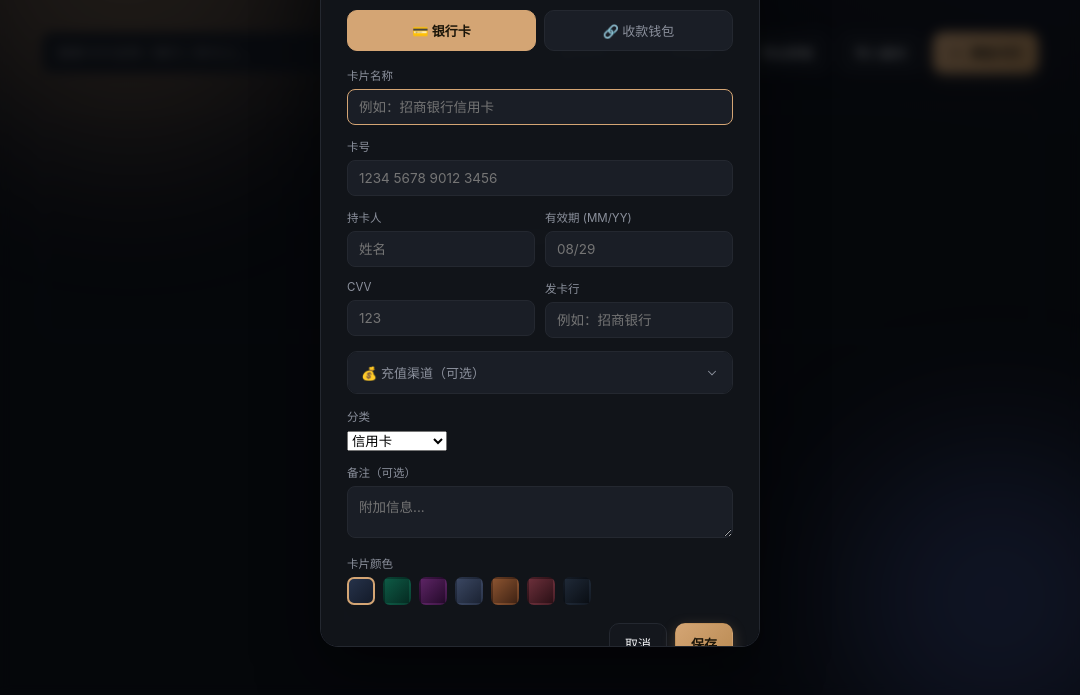
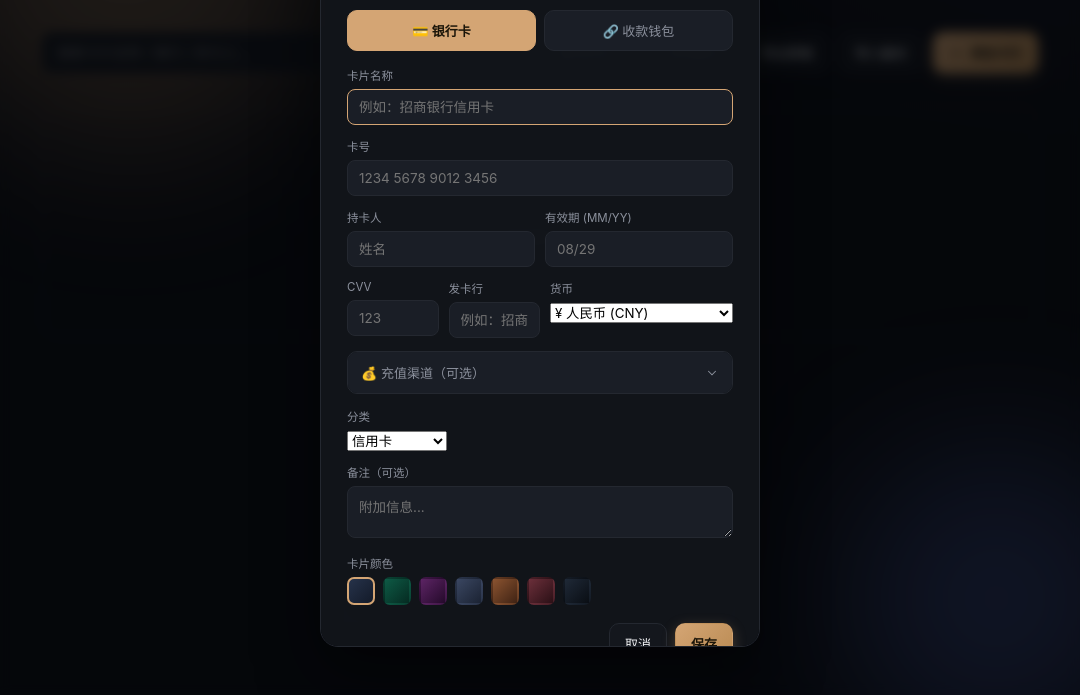
Before and after one commit to 8402840-debug/best-net, an Electron app: page card-vault.html in a window 1080 px wide. Both pictures are taken after a click on the button "添加卡片". Shown: the part 105-800 px from the top of the page. Drawn offline with Linux system fonts and the light colour scheme.

Commit message:
新增货币选择器，支持约40种主流国家货币，余额显示按卡片货币显示对应符号

```diff
--- a/card-vault.html
+++ b/card-vault.html
@@ -410,6 +410,7 @@
     <div class="field-row">
       <div class="field"><label>CVV</label><input id="f_cvv" placeholder="123" maxlength="4" inputmode="numeric"></div>
       <div class="field"><label>发卡行</label><input id="f_bank" placeholder="例如：招商银行"></div>
+    <div class="field"><label>货币</label><select id="f_currency"></select></div>
     </div>
     <div class="topup-section">
       <div class="topup-toggle" id="topupToggle">
@@ -2837,6 +2838,31 @@ const DATA_KEY = 'cardVaultData_v2';
 const CAT_KEY = 'cardVaultCategories_v2';
 const THEME_KEY = 'cardVaultTheme';
 const DEFAULT_CATEGORIES = ['信用卡','储蓄卡','虚拟卡','其他'];
+const CURRENCIES = [
+  {code:'CNY',symbol:'¥',name:'人民币'},{code:'USD',symbol:'$',name:'美元'},{code:'EUR',symbol:'€',name:'欧元'},
+  {code:'GBP',symbol:'£',name:'英镑'},{code:'JPY',symbol:'¥',name:'日元'},{code:'KRW',symbol:'₩',name:'韩元'},
+  {code:'HKD',symbol:'HK$',name:'港币'},{code:'TWD',symbol:'NT$',name:'新台币'},{code:'SGD',symbol:'S$',name:'新加坡元'},
+  {code:'AUD',symbol:'A$',name:'澳元'},{code:'CAD',symbol:'C$',name:'加元'},{code:'CHF',symbol:'CHF',name:'瑞士法郎'},
+  {code:'THB',symbol:'฿',name:'泰铢'},{code:'MYR',symbol:'RM',name:'马来西亚林吉特'},{code:'IDR',symbol:'Rp',name:'印尼盾'},
+  {code:'PHP',symbol:'₱',name:'菲律宾比索'},{code:'VND',symbol:'₫',name:'越南盾'},{code:'INR',symbol:'₹',name:'印度卢比'},
+  {code:'RUB',symbol:'₽',name:'俄罗斯卢布'},{code:'BRL',symbol:'R$',name:'巴西雷亚尔'},{code:'MXN',symbol:'MX$',name:'墨西哥比索'},
+  {code:'ZAR',symbol:'R',name:'南非兰特'},{code:'TRY',symbol:'₺',name:'土耳其里拉'},{code:'AED',symbol:'د.إ',name:'阿联酋迪拉姆'},
+  {code:'SAR',symbol:'﷼',name:'沙特里亚尔'},{code:'NZD',symbol:'NZ$',name:'新西兰元'},{code:'SEK',symbol:'kr',name:'瑞典克朗'},
+  {code:'NOK',symbol:'kr',name:'挪威克朗'},{code:'DKK',symbol:'kr',name:'丹麦克朗'},{code:'PLN',symbol:'zł',name:'波兰兹罗提'},
+  {code:'ILS',symbol:'₪',name:'以色列新谢克尔'},{code:'EGP',symbol:'E£',name:'埃及镑'},{code:'PKR',symbol:'₨',name:'巴基斯坦卢比'},
+  {code:'BDT',symbol:'৳',name:'孟加拉塔卡'},{code:'NGN',symbol:'₦',name:'尼日利亚奈拉'},{code:'ARS',symbol:'AR$',name:'阿根廷比索'},
+  {code:'CZK',symbol:'Kč',name:'捷克克朗'},{code:'HUF',symbol:'Ft',name:'匈牙利福林'},{code:'UAH',symbol:'₴',name:'乌克兰格里夫纳'},
+  {code:'USDT',symbol:'₮',name:'USDT'}
+];
+function currencySymbol(code){
+  const c = CURRENCIES.find(x=>x.code===code);
+  return c ? c.symbol : (code || '¥');
+}
+function populateCurrencySelect(){
+  const sel = document.getElementById('f_currency');
+  if(sel.options.length) return; // 只需填充一次
+  sel.innerHTML = CURRENCIES.map(c=>`<option value="${c.code}">${c.symbol} ${c.name} (${c.code})</option>`).join('');
+}
 
 let cards = [];
 let categories = [];
@@ -3102,7 +3128,7 @@ function renderGrid(){
         <div class="card-holder">${escapeHtml(c.holder||'')}</div>
         <div class="card-expiry ${exp==='expired'?'exp-expired':exp==='soon'?'exp-soon':''}">${exp==='expired'?'已过期 · ':exp==='soon'?'⚠ ':''}${escapeHtml(c.expiry||'')}</div>
       </div>
-      ${(c.transactions&&c.transactions.length) ? `<div style="position:absolute; top:44px; right:20px; font-family:var(--font-mono); font-size:11px; color:rgba(255,255,255,.6);">¥${getBalance(c).toFixed(2)}</div>` : ''}
+      ${(c.transactions&&c.transactions.length) ? `<div style="position:absolute; top:44px; right:20px; font-family:var(--font-mono); font-size:11px; color:rgba(255,255,255,.6);">${currencySymbol(c.currency)}${getBalance(c).toFixed(2)}</div>` : ''}
     </div>`;
   }).join('');
 
@@ -3289,7 +3315,7 @@ function renderBalanceSection(c){
     <div class="balance-box">
       <div>
         <div style="font-size:11px;color:var(--text-dim);text-transform:uppercase;letter-spacing:.4px;margin-bottom:4px;">当前余额</div>
-        <div class="amt ${balance<0?'neg':''}">¥${balance.toFixed(2)}</div>
+        <div class="amt ${balance<0?'neg':''}">${currencySymbol(c.currency)}${balance.toFixed(2)}</div>
       </div>
       <div class="balance-actions">
         <button class="plus" data-tx-add="plus" title="充值">＋</button>
@@ -3362,6 +3388,8 @@ function openAddForm(){
   document.getElementById('editId').value = '';
   ['f_label','f_number','f_holder','f_expiry','f_cvv','f_bank','f_note','w_label','w_address','f_topup_address','f_topup_bankid'].forEach(id=> document.getElementById(id).value='');
   document.getElementById('f_topup_network').value = '';
+  populateCurrencySelect();
+  document.getElementById('f_currency').value = 'CNY';
   document.getElementById('topupBody').style.display = 'none';
   document.getElementById('topupToggle').classList.remove('open');
   document.getElementById('numberWarn').classList.remove('show');
@@ -3393,6 +3421,8 @@ function openEditForm(id){
   document.getElementById('f_topup_network').value = c.topupNetwork || '';
   document.getElementById('f_topup_address').value = c.topupAddress || '';
   document.getElementById('f_topup_bankid').value = c.topupBankId || '';
+  populateCurrencySelect();
+  document.getElementById('f_currency').value = c.currency || 'CNY';
   const hasTopup = !!(c.topupNetwork || c.topupAddress || c.topupBankId);
   document.getElementById('topupBody').style.display = hasTopup ? 'block' : 'none';
   document.getElementById('topupToggle').classList.toggle('open', hasTopup);
@@ -3461,6 +3491,7 @@ document.getElementById('saveBtn').addEventListener('click', async ()=>{
       expiry: document.getElementById('f_expiry').value.trim(),
       cvv: document.getElementById('f_cvv').value.trim(),
       bank: document.getElementById('f_bank').value.trim(),
+      currency: document.getElementById('f_currency').value || 'CNY',
       note: document.getElementById('f_note').value.trim(),
       topupNetwork: document.getElementById('f_topup_network').value,
       topupAddress: document.getElementById('f_topup_address').value.trim(),
@@ -3567,6 +3598,7 @@ function renderDetail(c){
   rows.push(row('有效期', c.expiry||'—', c.expiry, '有效期', false));
   rows.push(row('持卡人', c.holder||'—', c.holder, '持卡人', false));
   rows.push(row('发卡行', c.bank||'—', c.bank, '发卡行', false));
+  if(c.currency) rows.push(row('货币', currencySymbol(c.currency)+' '+c.currency, null, '', false));
   if(c.category) rows.push(row('分类', c.category, c.category, '分类', false));
   if(c.topupNetwork || c.topupAddress) rows.push(row('虚拟币充值('+escapeHtml(c.topupNetwork||'')+')', c.topupAddress||'—', c.topupAddress, '充值地址'));
   if(c.topupBankId) rows.push(row('银行充值ID', c.topupBankId, c.topupBankId, '充值ID'));
```
Also changed, not shown: mobile/www/index.html (+34 -2 lines).
